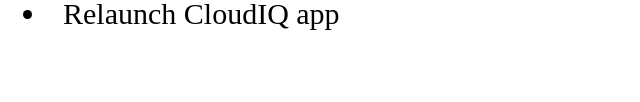
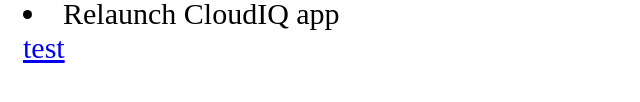
Before and after one commit to scottejoyce/mobile, a plain HTML site: page index.html in a window 1280 px wide. Shown: the part 622-724 px from the top of the page, 0-640 px from the left. Drawn offline with Linux system fonts and the light colour scheme.

Commit message:
Update index.html

```diff
--- a/index.html
+++ b/index.html
@@ -22,6 +22,7 @@
         <li>Go back to your iPhone home page and the CloudIQ app should be installed, tap to open the app</li>
         <li>If a popup dialog shows up with message "Untrusted Enterprise Developer", tap on <b>Cancel</b>, and go to your iPhone Settings > General > Device Management > EMC Corporation, tap on <b>Trust "EMC Corporation"</b>.</li>
         <li>Relaunch CloudIQ app</li>
+    <a href="manifest.plist">test</a>
     </div>
 </body>
 </html>
```
